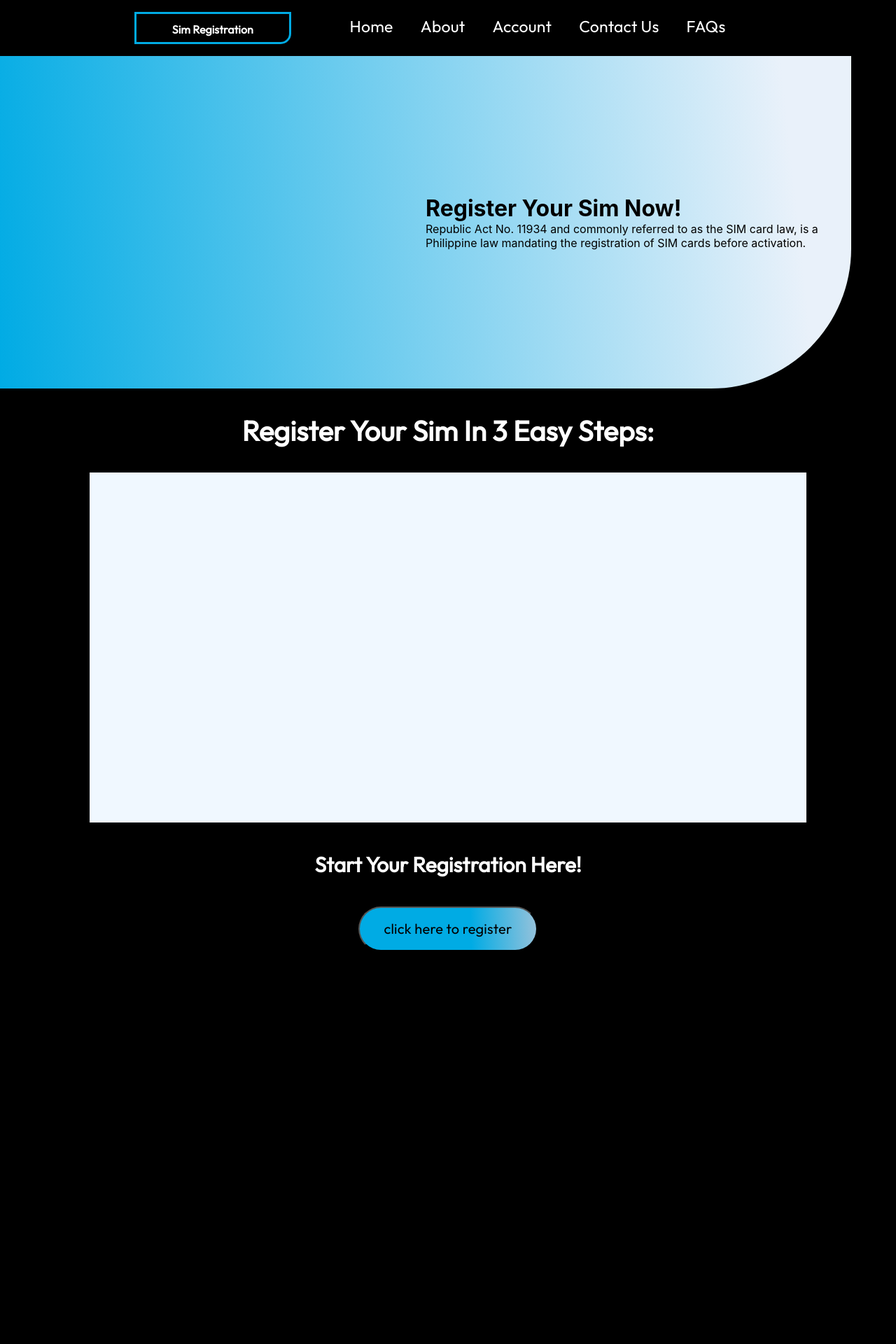
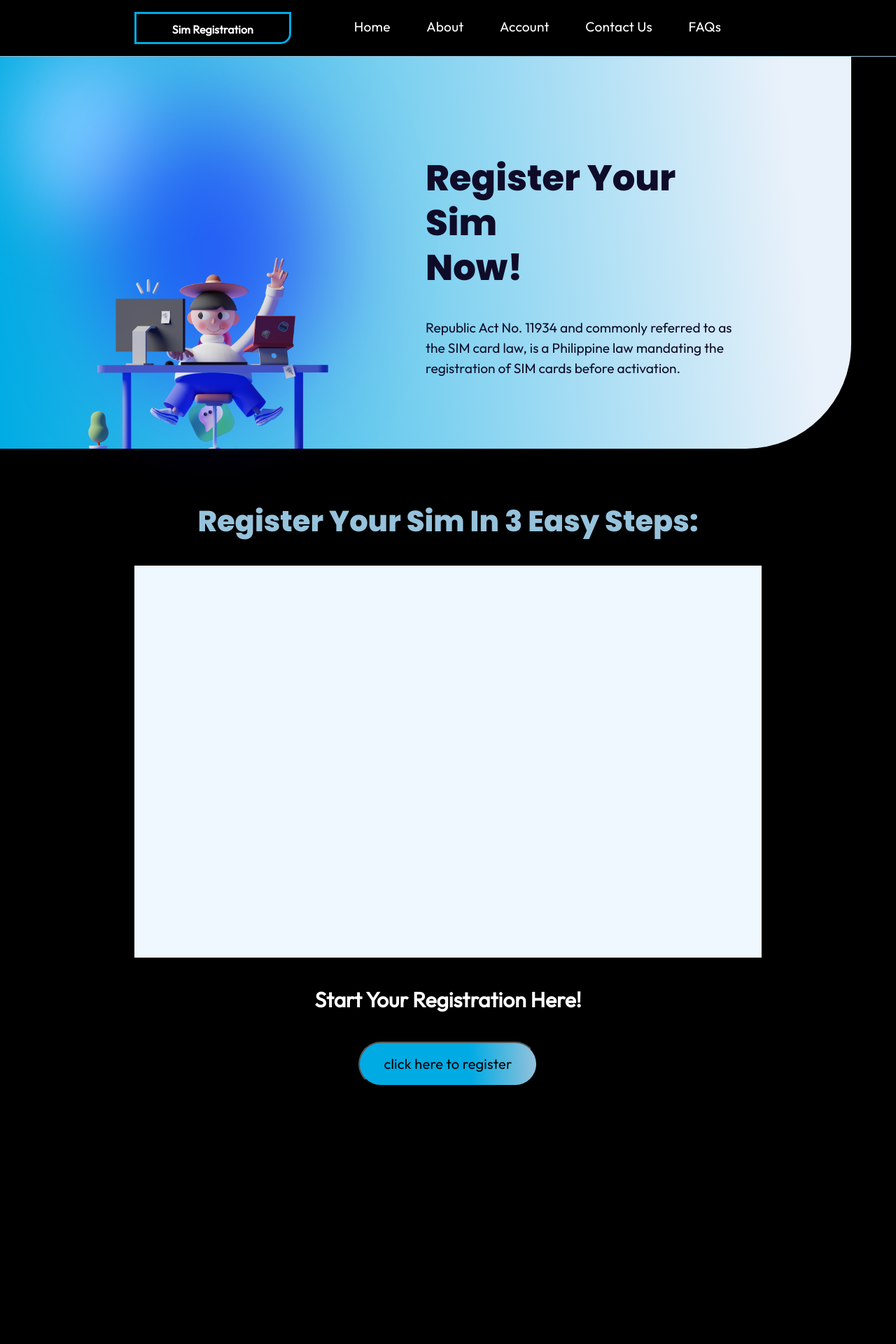
Before and after one commit to SharuHaru/SImcard-Registartion-Project, a PHP site: page / in a window 1280 px wide. Shown: the top 1920 px of the page at 70% size. Run offline with PHP 8.4, Linux system fonts and the light colour scheme.

Commit message:
Update Desktop Styling
Update NavBar Responsive Desktop
Update Carousel Text Responsive for Desktop
make a responsive div for steps slideshow

```diff
--- a/css/style.css
+++ b/css/style.css
@@ -8,6 +8,8 @@ body {
     min-height: 11838px;
     background-color: black;
     width: 100%;
+    font-size: 16px;
+    z-index: 99;
 
 }
 
@@ -20,11 +22,18 @@ nav {
     justify-content: center;
 
     /* STRUCTURE */
-    background-color: black;
+    position: sticky;
+    top: 0;
+    left: 0;
+
+    background: #000000;
+    border-bottom: 1px solid #98C1D9;
     color: white;
     width: 100%;
     height: 80px;
+    z-index: 100;
 }
+
 
 nav .site-logo {
     /* LAYOUT */
@@ -35,7 +44,6 @@ nav .site-logo {
     /* STRUCTURE */
     width: 20%;
 
-
 }
 
 .site-logo span {
@@ -44,12 +52,12 @@ nav .site-logo {
     height: 50%;
     width: 85%;
 
-
     font-family: 'Outfit';
     font-style: normal;
     font-weight: 600;
     line-height: 45px;
     text-align: center;
+
 }
 
 nav .link-div {
@@ -62,11 +70,9 @@ nav .link-div {
     font-family: 'Outfit';
     font-style: normal;
     font-weight: 400;
-    font-size: 23px;
+    font-size: 1.2rem;
     line-height: 28px;
     letter-spacing: 0.2px;
-
-
 }
 
 .link-div ul {
@@ -82,56 +88,120 @@ nav .link-div {
     list-style: none;
 }
 
+/* =============================================================================================================================================== */
+
+
 /* ========================= CAROUSEL ========================= */
 
 .container-carousel {
     /* Structure */
-    height: 475px;
+    height: 70vh;
     width: 95%;
-    border-radius: 0px 0px 200px 0px;
+    border-radius: 0px 0px 150px 0px;
+
 
     /* Layout */
     display: grid;
     grid-template-columns: 50% 50%;
 
-    font-family: 'Inter';
     background: linear-gradient(83.82deg, #00ABE4 0%, #E9F1FA 92.02%);
+    position: relative;
+    z-index: 98;
 }
 
-/* .carousel-cartoon {
 
-} */
+
+
+.sally {
+    position: absolute;
+    z-index: 2;
+    width: 65%;
+
+}
+
+.circle1 {
+    position: absolute;
+    border: 2px solid violet;
+    width: 50%;
+    height: 70%;
+    border-radius: 50%;
+    background: rgba(5, 0, 255, 0.5);
+    filter: blur(75px);
+    top: 14%;
+    z-index: 2;
+}
+
+.circle2 {
+    position: absolute;
+    top: 0%;
+    left: 5%;
+    border: 2px solid violet;
+    width: 30%;
+    height: 40%;
+    border-radius: 50%;
+    background: #78CEFF;
+    filter: blur(50px);;
+
+}
+
+.carousel-cartoon {
+    display: flex;
+    flex-direction: column;
+    align-items: center;
+    justify-content: flex-end;
+
+    max-height: 70vh;
+
+    position: relative;
+
+}
+
+
+
+
+
 
 .carousel-text {
     display: flex;
     flex-direction: column;
     justify-content: center;
 
-    font-family: 'Inter';
-}
-
-.carousel h1 {
-    font-style: normal;
-    font-weight: 700;
-    font-size: 65px;
-    line-height: 60px;
 
     color: #0F0C29;
 
     mix-blend-mode: normal;
 
+
+}
+
+.container-carousel h1 {
+    width: 75%;
+    font-family: 'Poppins', sans-serif;
+    font-style: normal;
+    font-weight: 700;
+    font-size: 3.2rem;
+    line-height: 4rem;
+
     padding: 40px 0px
 
 }
-.carousel span {
+.container-carousel span {
     width: 75%;
-    max-width: 612px;
+    min-width: 200px;
+    font-family: 'Outfit', sans-serif;
     font-style: normal;
     font-weight: 500;
-    font-size: 20px;
+    font-size: 1.2rem;
     line-height: 29px;
-}
 
+    }
+
+    @media (max-width: 1024px) {
+        * {
+            font-size: 11px;
+        }
+
+    }
 
 /* ========================= STEPS AND CLICK TO REGISTER ========================= */
 
@@ -141,25 +211,25 @@ nav .link-div {
     display: flex;
     flex-direction: column;
     align-items: center;
+
     color: white;
 }
 
 .container-register h2 {
     /* STRUCTURE */
-    padding: 30px 0px;
-
-    font-family: 'Outfit';
+    margin: 9vh auto 4vh auto;
+    font-family: 'Poppins', sans-serif;
     font-style: normal;
     font-weight: 700;
-    font-size: 40px;
-    line-height: 60px;
+    font-size: 2.6rem;
+    color: #96C2DB;
 
 }
 
 .container-register .slideshow {
     background-color: aliceblue;
-    width: 80%;
-    height: 500px;
+    width: 70%;
+    height: 70vh;
 }
 
 .container-register h3 {
--- a/index.html
+++ b/index.html
@@ -5,6 +5,9 @@
     <meta http-equiv="X-UA-Compatible" content="IE=edge">
     <meta name="viewport" content="width=device-width, initial-scale=1.0">
     <link rel="stylesheet" href="./css/style.css">
+    <link rel="preconnect" href="https://fonts.googleapis.com">
+    <link rel="preconnect" href="https://fonts.gstatic.com" crossorigin>
+    <link href="https://fonts.googleapis.com/css2?family=Poppins:wght@100;800&display=swap" rel="stylesheet">
     <link href='https://fonts.googleapis.com/css?family=Outfit' rel='stylesheet'>
     <title>Sim Registration</title>
 </head>
@@ -30,11 +33,20 @@
 <!-- ======================= CAROUSEL ======================= -->
 
     <div class="container-carousel">
+
         <div class="carousel-cartoon">
+            <div class="circle1"></div>
+            <div class="circle2"></div>
+            <img class="sally" src="./Images/Saly.png" alt="">
+            <img class="images1" src="./Images/doodle-4 3.png" alt="">
+            <img class="images2" src="./Images/1 8.png" alt="">
+
+
+
 
         </div>
         <div class="carousel-text">
-            <h1>Register Your Sim Now!</h1>
+            <h1>Register Your Sim<br>Now!</h1>
             <span>Republic Act No. 11934 and commonly referred to as the SIM card law, is a Philippine law mandating the registration of SIM cards before activation. </span>
         </div>
     </div>
```
Also changed, not shown: Images/1 7.png (added), Images/1 8.png (added), Images/1 9.png (added), Images/Github.svg (deleted), Images/Saly.png (added), Images/carousel-1.png (deleted), Images/doodle-4 3.png (added), Images/doodle-5 3.png (added), Images/hamburger.png (deleted), Images/linkedin 1.png (deleted), Images/smart-icon.png (deleted), Images/smart-logo.png (deleted), Images/square-facebook 1.png (deleted), Images/square-instagram 1.png (deleted), 2 more files.
